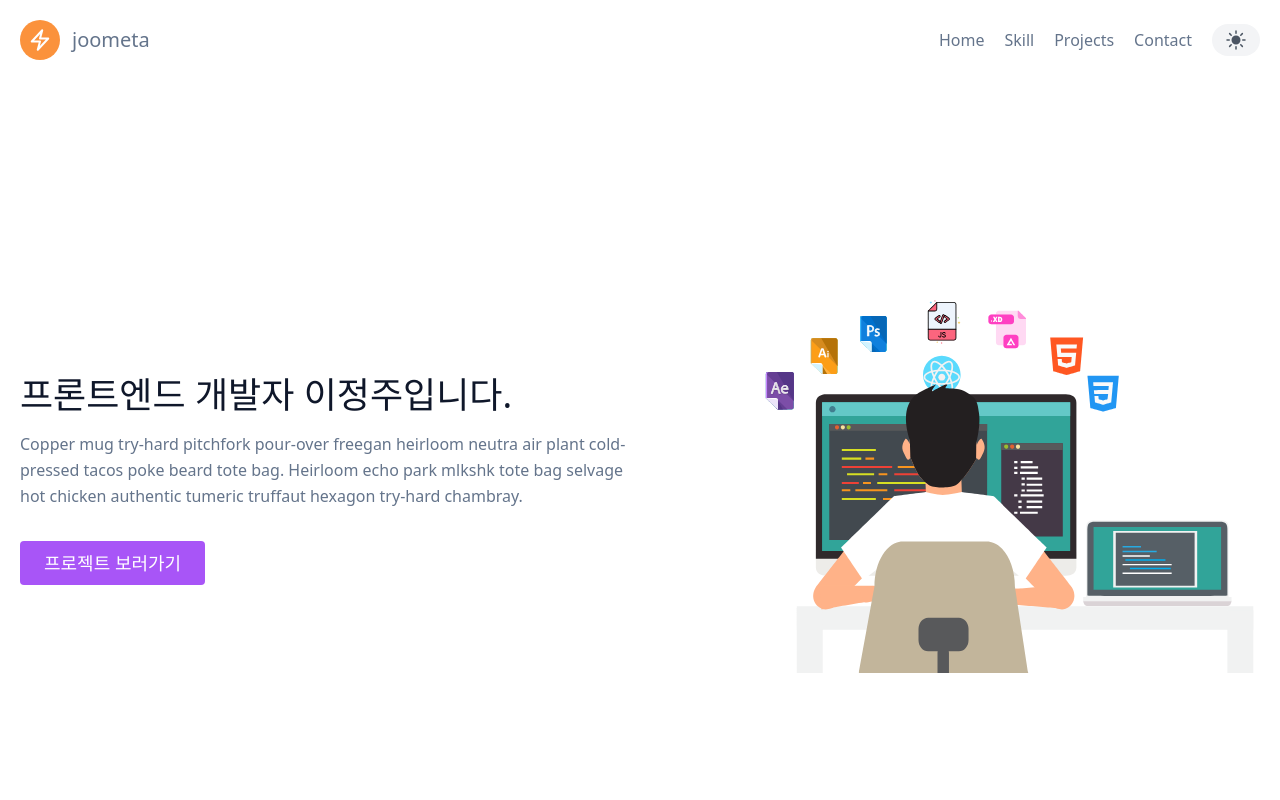
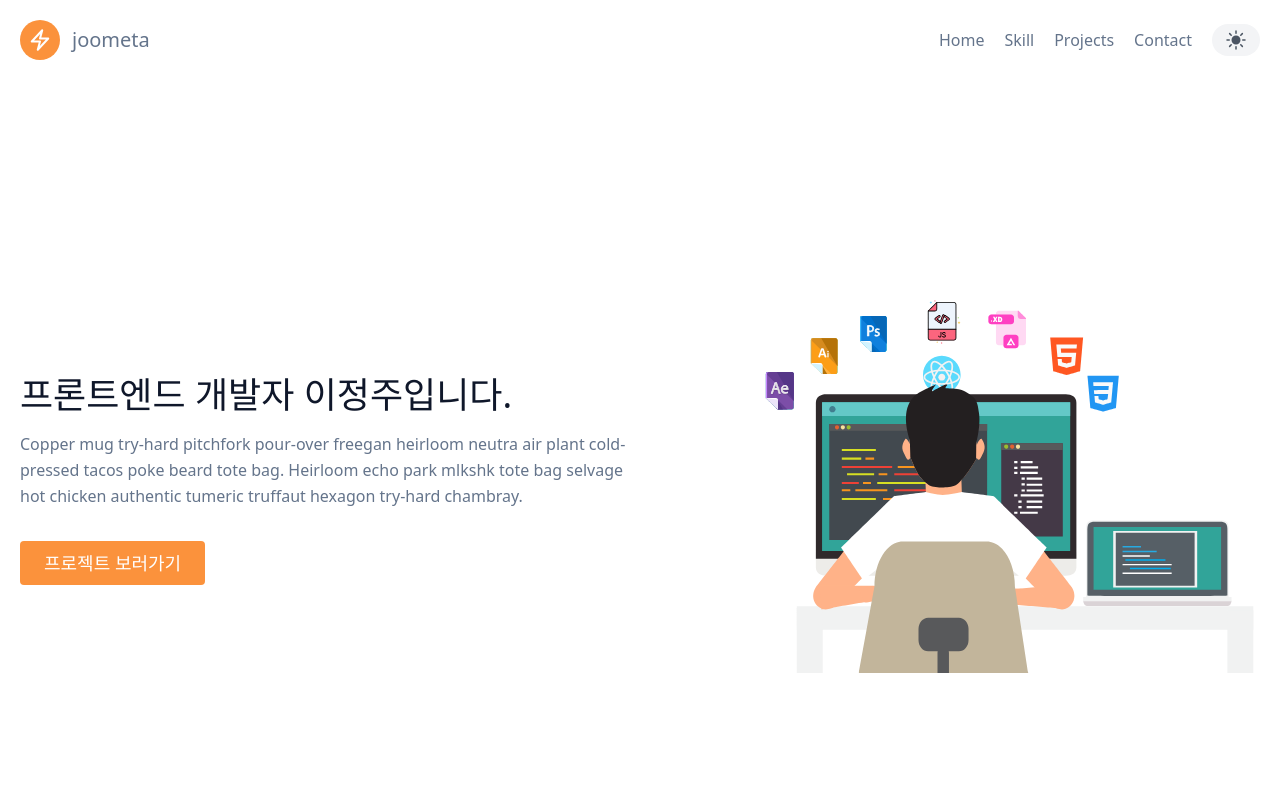
Before and after one commit to joometa/portfolio, a Next.js app: page / in a window 1280 px wide. Shown: the top 800 px of the page. Built offline with nearby package versions, Linux system fonts and the light colour scheme.

Commit message:
style : global css 수정

```diff
--- a/styles/globals.css
+++ b/styles/globals.css
@@ -7,7 +7,7 @@
 }
 
 .btn-project {
-  @apply inline-flex text-white bg-purple-500 border-0 py-2 px-6 focus:outline-none hover:bg-purple-600 rounded text-lg;
+  @apply inline-flex text-white bg-orange-400 border-0 py-2 px-6 focus:outline-none hover:bg-orange-600 rounded text-lg;
 }
 
 h1,
```
